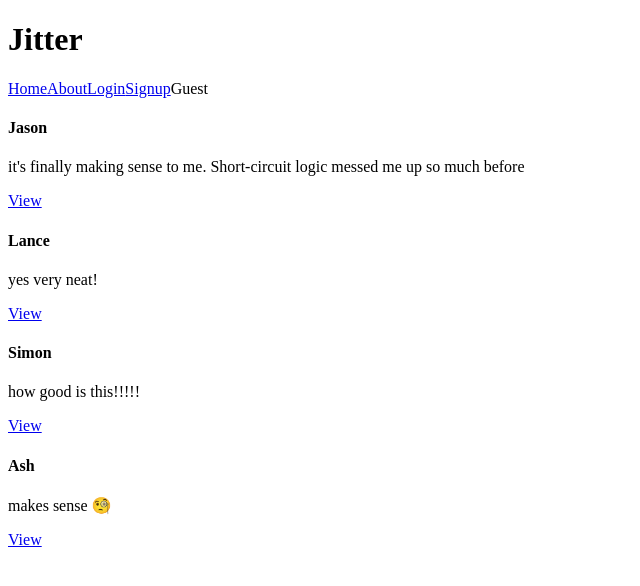
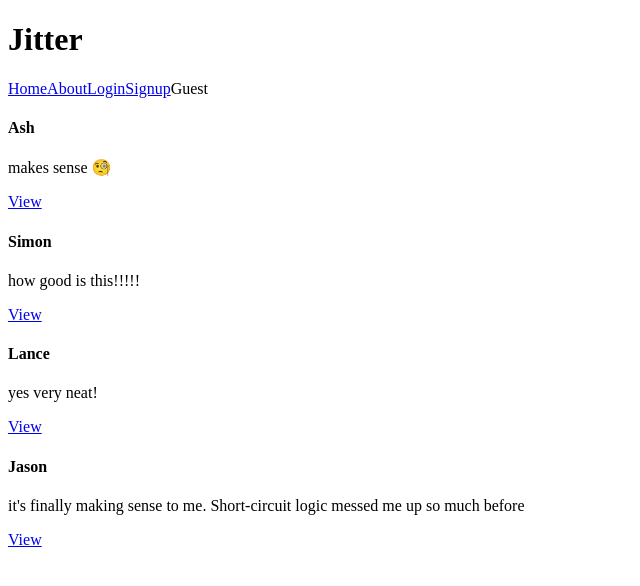
Before and after one commit to FluroAsh/jitter, a React (Create React App) app: page /messages in a window 1280 px wide. Shown: the top 586 px of the page, without its empty margins (0-640 px from the left). Built offline with nearby package versions, Linux system fonts and the light colour scheme.

Commit message:
completed lesson for thursday

```diff
--- a/src/components/App.js
+++ b/src/components/App.js
@@ -9,7 +9,6 @@ import Navigation from './Navigation';
 import LoginForm from './LoginForm';
 import MessageForm from './MessagesForm';
 import Messages from './Messages';
-import Message from './Message';
 import { About } from './About';
 import { NotFound } from './NotFound';
 import { MessageDetail } from './MessageDetail';
@@ -36,7 +35,9 @@ function App() {
       user: loggedInUser,
     };
 
-    setMessageList((messageList) => [message, ...messageList]);
+    // gets messageList then appends the message to the top
+    setMessageList((messageList) => [...messageList, message]);
+    console.log(messageList);
   };
 
   function nextId(data) {
@@ -45,14 +46,13 @@ function App() {
     }
 
     data.sort((a, b) => a.id - b.id);
-    const sortedData = data[data.length - 1].id + 1;
-    return sortedData;
+    const nextId = data[data.length - 1].id + 1;
+    return nextId;
   }
 
   return (
     <div className="App">
       <h1>Jitter</h1>
-
       {/* if no loggedInUser, render login form otherwise render message form*/}
       {/* {!loggedInUser ? (
         <LoginForm activateUser={activateUser} />
@@ -87,9 +87,7 @@ function App() {
             />
             <Route
               path=":messageId"
-              element={
-                <Message message={MessageDetail} messageList={messageList} />
-              }
+              element={<MessageDetail messageList={messageList} />}
             />
           </Route>
           <Route path="about" element={<About />} />
--- a/src/components/MessageDetail.js
+++ b/src/components/MessageDetail.js
@@ -21,7 +21,6 @@ export const MessageDetail = ({ messageList }) => {
       ) : (
         <Link to="messages">Go back to home page</Link>
       )}
-      <p>Random</p>
     </>
   );
 };
--- a/src/components/Messages.js
+++ b/src/components/Messages.js
@@ -4,9 +4,9 @@ const Messages = ({ messageList }) => {
   return (
     <>
       {/* the first message is the prop, the 2nd is the iterator */}
-      {messageList.map((message) => (
-        <Message key={message.id} message={message} />
-      ))}
+      {messageList
+        .map((message) => <Message key={message.id} message={message} />)
+        .reverse()}
     </>
   );
 };
```
Also changed, not shown: 1 other file (tests, documents, lock files or other folders).
